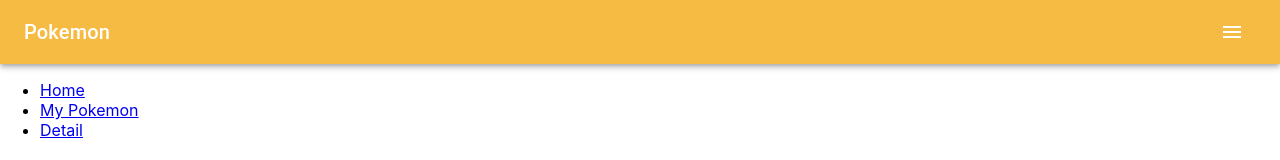
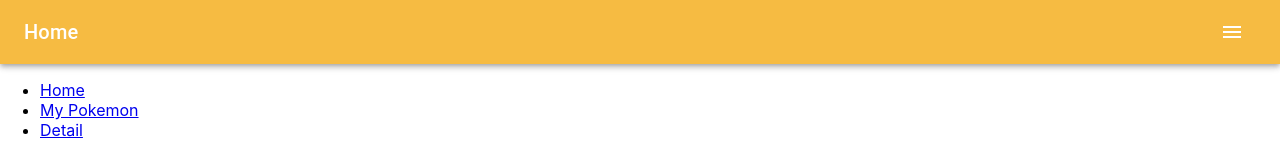
Before and after one commit to jessicamillenia/pokemon, a React (Create React App) app: page / in a window 1280 px wide. Shown: the top 160 px of the page. Built offline with nearby package versions, Linux system fonts and the light colour scheme.

Commit message:
set navbar title

```diff
--- a/src/pages/MyAppBar.jsx
+++ b/src/pages/MyAppBar.jsx
@@ -23,14 +23,13 @@
 
   const [pageTitle, setPageTitle] = useState('Home');
 
-  const titleMap = [
-    {path: '/', title:'Home'},
-    {path: '/mypokemon', title:'My Pokemon'},
-    {path: '/pokemondetail', title:'Pokemon Detail'}
-  ]
-
   let curLoc = useLocation();
   useEffect(() => {
+    const titleMap = [
+      {path: '/', title:'Home'},
+      {path: '/mypokemon', title:'My Pokemon'},
+      {path: '/pokemondetail', title:'Pokemon Detail'}
+    ]
     const curTitle = titleMap.find(item => item.path === curLoc.pathname)
     if(curTitle && curTitle.title){
       setPageTitle(curTitle.title)
@@ -43,7 +42,7 @@
       <AppBar position="static" style={{backgroundColor: '#F6BB42'}}>
         <Toolbar>
           <Typography variant="h6" component="div" sx={{ flexGrow: 1 }}>
-            Pokemon
+            {pageTitle}
           </Typography>
             <div>
               <IconButton
```
